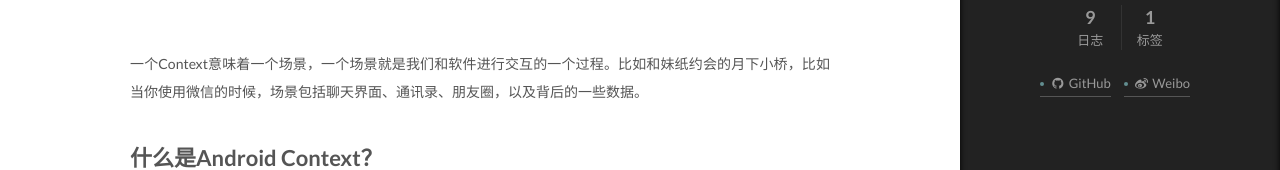
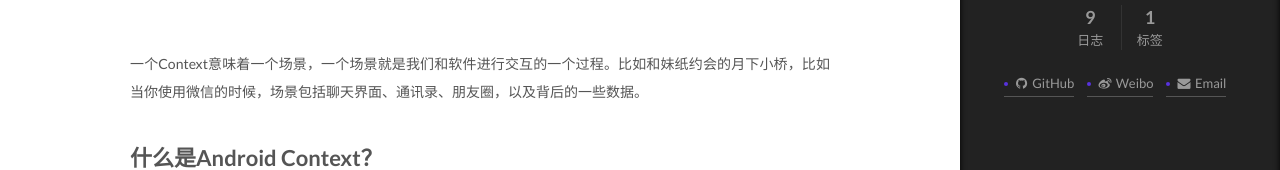
Before and after one commit to JackyAndroid/JackyAndroid.github.io, a plain HTML site: page 2017/02/03/Android-Context-到底是什么？/index.html in a window 1280 px wide. Both pictures are taken after a click on the item "站点概览". Shown: the part 253-423 px from the top of the page. Drawn offline with Linux system fonts and the light colour scheme; a script that the page names is missing.

Commit message:
Site updated: 2017-02-07 16:55:20

```diff
--- a/2017/02/03/Android-Context-到底是什么？/index.html
+++ b/2017/02/03/Android-Context-到底是什么？/index.html
@@ -575,6 +575,15 @@
                 </a>
               </span>
 
+              <span class="links-of-author-item">
+                <a href="mailto:jacky.android@foxmail.com" target="_blank" title="Email">
+
+                    <i class="fa fa-fw fa-envelope"></i>
+
+                  Email
+                </a>
+              </span>
+
 
         </div>
 
--- a/css/main.css
+++ b/css/main.css
@@ -1705,7 +1705,7 @@ pre .javascript .function {
   width: 4px;
   height: 4px;
   border-radius: 50%;
-  background: #628e90;
+  background: #5832de;
 }
 .links-of-blogroll {
   font-size: 13px;
```
Also changed, not shown: 2017/02/03/Android-Framework是怎么启动的？/index.html (+9 -0 lines), 2017/02/03/Android-一个窗口是怎么创建出来的？/index.html (+9 -0 lines), 2017/02/03/Android-设计模式-单例模式/index.html (+9 -0 lines), 2017/02/03/Android模块化与组件化-多模块区分编译/index.html (+9 -0 lines), 2017/02/03/东半球最好的TV桌面开源项目/index.html (+9 -0 lines), 2017/02/03/国内一线互联网公司内部面试题库/index.html (+9 -0 lines), 2017/02/03/我眼中的Android-Framework/index.html (+9 -0 lines), 2017/02/03/来，谷歌安卓浏览器源码就在这！/index.html (+9 -0 lines), about/index.html (+9 -0 lines), archives/index.html (+9 -0 lines), index.html (+9 -0 lines), plan/index.html (+9 -0 lines), tags/AndroidTV-开源/index.html (+9 -0 lines).
